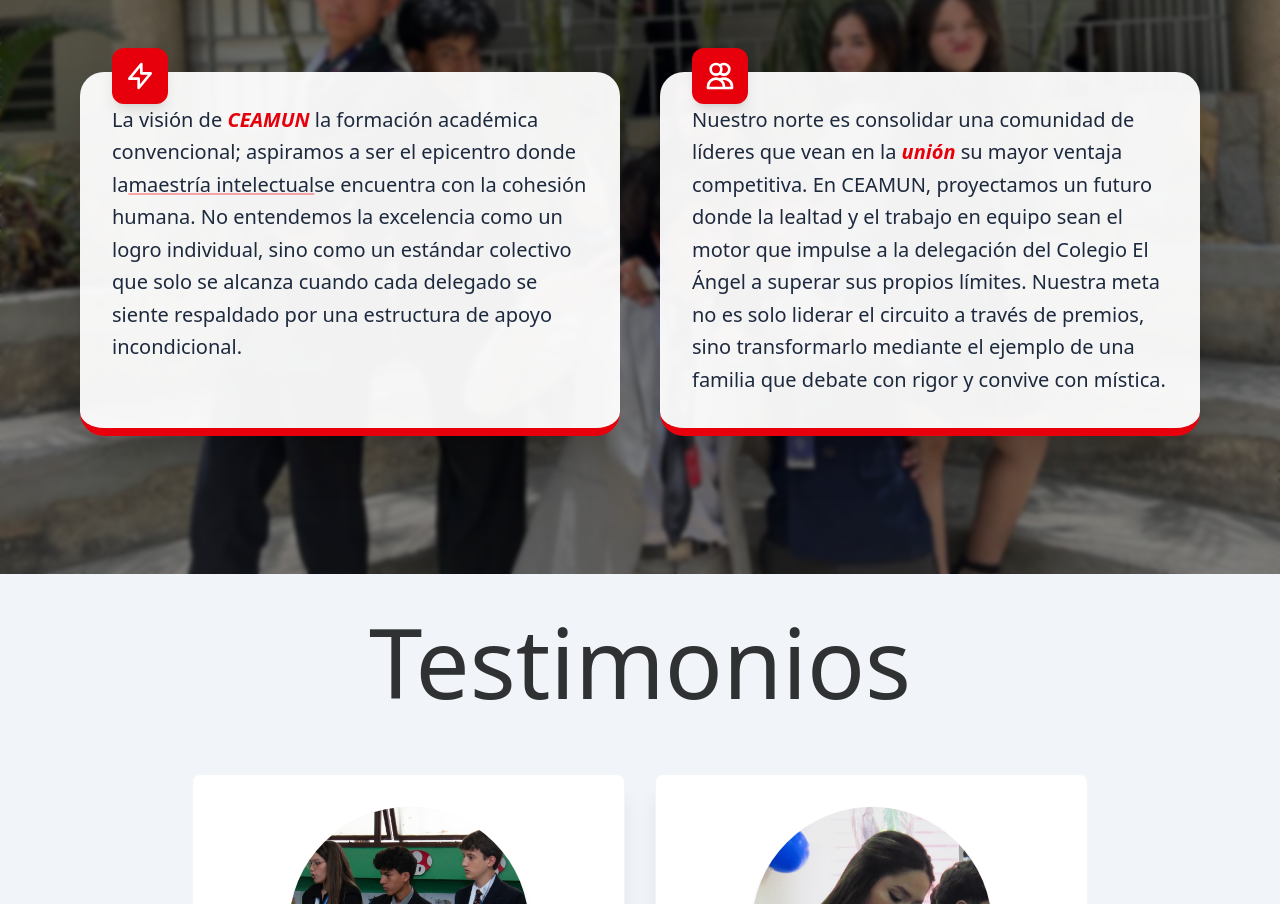
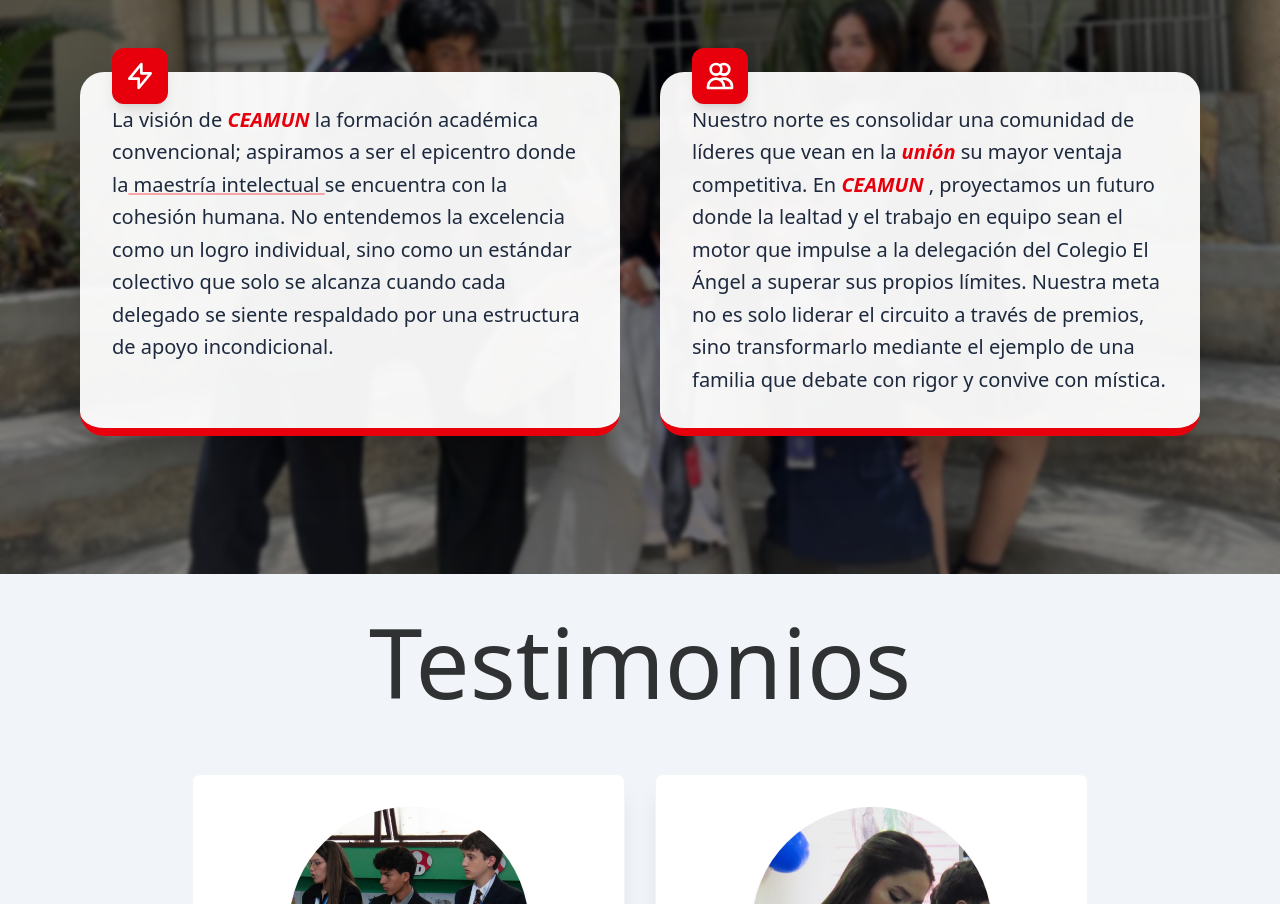
Before and after one commit to CarlosSalazar34/ceamun-landing, a React (Vite) app in the folder ceamun/: page / in a window 1280 px wide. Shown: the part 1810-2714 px from the top of the page. Built offline with nearby package versions, Linux system fonts and the light colour scheme.

Commit message:
fix details

```diff
--- a/ceamun/src/components/VisionSection.jsx
+++ b/ceamun/src/components/VisionSection.jsx
@@ -42,7 +42,7 @@
                         <p className="text-xl leading-relaxed text-slate-800">
                             La visión de <span className="text-red-600 font-bold italic">CEAMUN </span>
                              la formación académica convencional; aspiramos a ser el epicentro donde la
-                             <span className="underline decoration-red-500/40">maestría intelectual</span>
+                             <span className="underline decoration-red-500/40"> maestría intelectual </span>
                              se encuentra con la cohesión humana. No entendemos la excelencia como un logro individual,
                               sino como un estándar colectivo que solo se alcanza cuando cada delegado se siente respaldado
                               por una estructura de apoyo incondicional.
@@ -60,7 +60,7 @@
                         </div>
                         <p className="text-xl leading-relaxed text-slate-800">
                             Nuestro norte es consolidar una comunidad de líderes que vean en la <span className="text-red-600 font-bold italic">unión </span>
-                             su mayor ventaja competitiva. En CEAMUN, proyectamos un futuro donde la lealtad y el trabajo en equipo
+                             su mayor ventaja competitiva. En <span className="text-red-600 font-bold italic">CEAMUN </span>, proyectamos un futuro donde la lealtad y el trabajo en equipo
                              sean el motor que impulse a la delegación del Colegio El Ángel a superar sus propios límites. Nuestra meta
                             no es solo liderar el circuito a través de premios, sino transformarlo mediante el ejemplo de una familia que debate con rigor y convive con mística.
                         </p>
```
